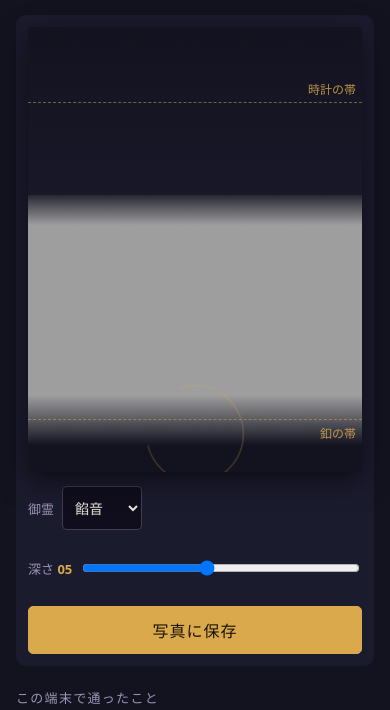
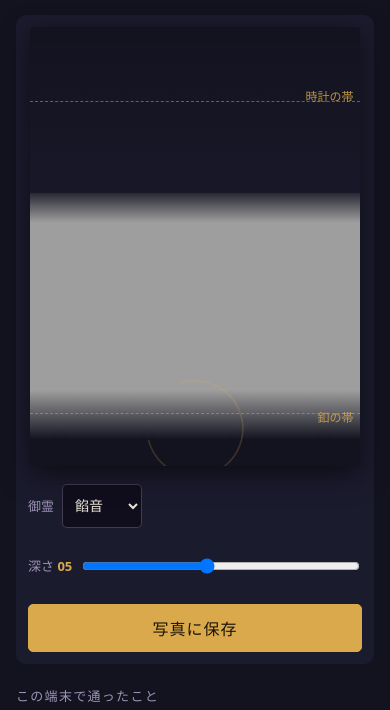
Before and after one commit to hiroHGxx/mitama-kazari, a plain HTML site: page index.html in a window 390 px wide. Shown: the part 65-775 px from the top of the page. Drawn offline with Linux system fonts and the light colour scheme.

Commit message:
プレビューの背を viewport で頭打ちにし、保存ボタンを画面内へ戻す
実機（iPhone 15/16・393×852）で額装プレビューだけで画面が埋まり、
「写真に保存」がスクロールしないと見えなかった。

枠を inline-block ＋ height:52vh ＋ aspect-ratio（端末の実寸）＋ max-width:100% で
頭打ちにし、canvas は枠に従わせる。寸法は枠側が持つ。

SHITSURAE.md §6 は「結果カード」の話として読んでいたが、縦に伸びる要素すべてに掛かる。

Co-Authored-By: Claude Opus 5 (1M context) <noreply@anthropic.com>
Claude-Session: https://claude.ai/code/session_01YBe1L1QVq6MTsykqDp2jQZ

```diff
--- a/index.html
+++ b/index.html
@@ -30,13 +30,21 @@
 
   .stage{
     background:var(--night-2);border-radius:10px;padding:12px;margin-bottom:16px;
+    text-align:center;
   }
+  /* 押し所が画面外へ出ないよう、プレビューの背は viewport で頭打ちにする
+     （SHITSURAE.md §6「結果カードの背を伸ばさない」）。
+     canvas は置換要素なので、max-height/max-width の両方で縦横比を保ったまま縮む。 */
   .frame{
-    position:relative;margin:0 auto;border-radius:4px;overflow:hidden;
+    position:relative;display:inline-block;border-radius:4px;overflow:hidden;
     box-shadow:0 8px 28px rgba(0,0,0,.55);
     background:var(--night);
+    line-height:0;
+    height:52vh;max-width:100%;   /* aspect-ratio は JS が端末の実寸から入れる */
   }
-  .frame canvas{display:block;width:100%;height:auto}
+  /* 枠の側で寸法を決める。canvas に max-* を掛けると canvas だけが縮み、
+     枠は shrink-to-fit の幅（＝利用可能幅）のまま残ってガイドの破線がはみ出す。 */
+  .frame canvas{display:block;width:100%;height:100%}
   /* 安全域ガイド（保存画像には入らない） */
   .guide{position:absolute;left:0;right:0;pointer-events:none}
   .guide.top{top:0;height:17%;border-bottom:1px dashed rgba(217,169,76,.5)}
```
